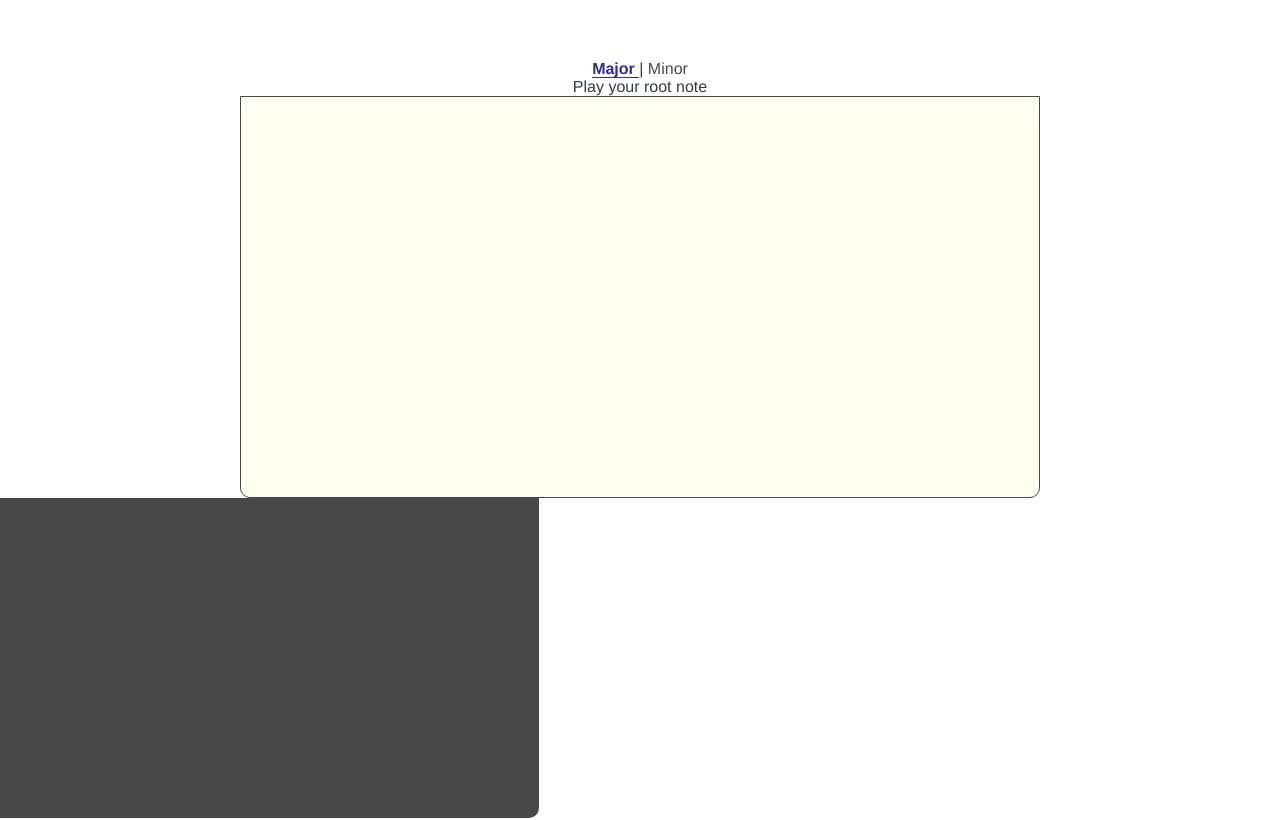
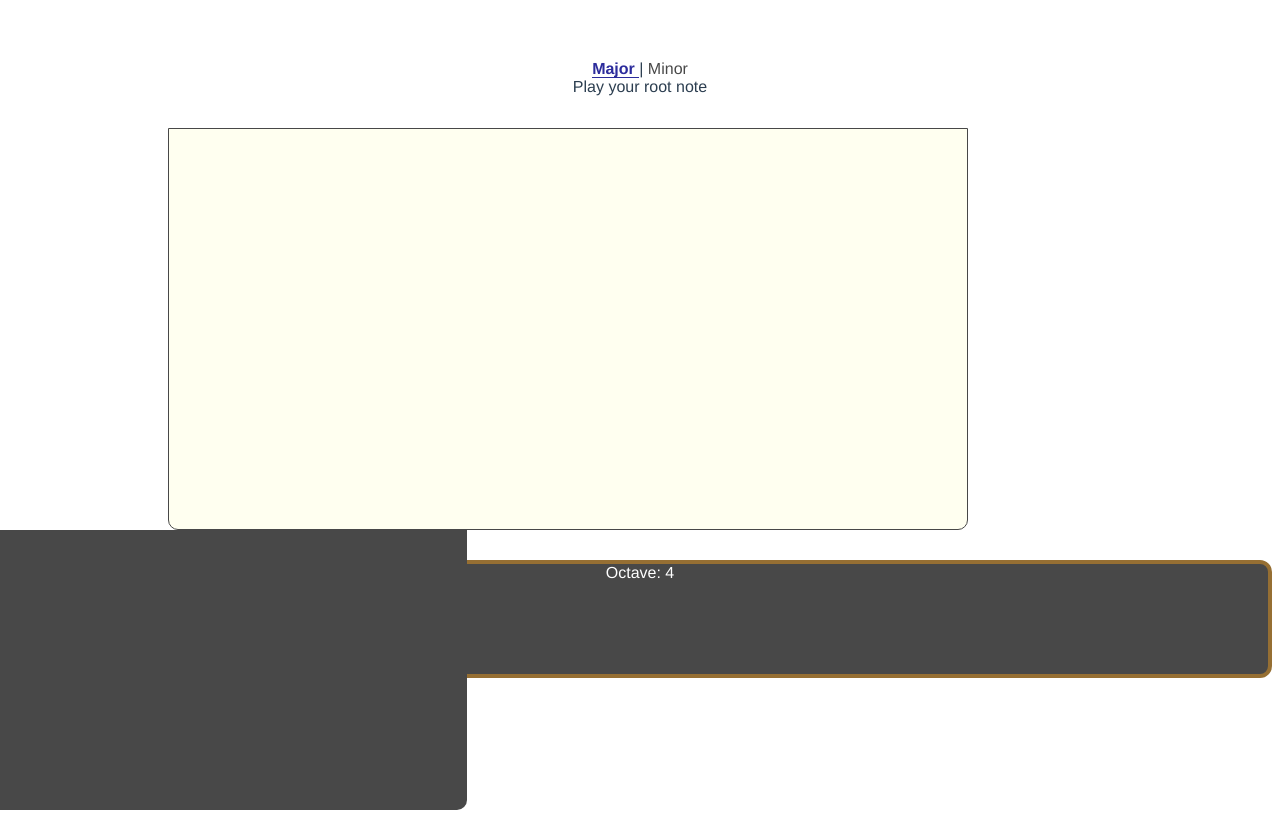
Before and after one commit to jpantana/piano_ui, a Vue app: page /major in a window 1280 px wide. Shown: the top 820 px of the page. Built offline with nearby package versions, Linux system fonts and the light colour scheme.

Commit message:
add octave button and sine synth

```diff
--- /dev/null
+++ b/src/components/Octave.vue
@@ -0,0 +1,109 @@
+<template>
+  <div class="octave-wrapper fx-rows fx-center">
+    <label class="fx-row label mt-1">
+      Octave: {{ octave }}
+    </label>
+
+    <div class="fx-row fx-columns fx-center mb-1">
+
+      <div class="arrow-wrapper fx-column mr-1">
+        <div  id="up-arrow" @click="handleArrowClick" />
+      </div>
+
+      <div class="arrow-wrapper fx-column">
+        <div id="down-arrow" @click="handleArrowClick" />
+      </div>
+
+    </div>
+  </div>
+</template>
+
+<script>
+import {ref} from 'vue';
+
+const ENABLED = '#ff0000';
+const DISNABLED = '#fc7d7d';
+
+export default {
+  props: {
+    octave: {
+      type: Number,
+      default: 4,
+    }
+  },
+  setup(props, context) {
+    /** Data */
+    const upArrowColor = ref('#ff0000');
+    const downArrowColor = ref('#ff0000');
+
+    /** Computed */
+
+    /** Methods */
+    const handleArrowClick = (e) => {
+      switch (e.target.id) {
+        case 'up-arrow':
+          if (props.octave < 7) {
+            context.emit('update:octave', props.octave + 1);
+            downArrowColor.value = ENABLED;
+            if ((props.octave + 1) === 7) {
+              // disable up arrow
+              upArrowColor.value = DISNABLED;
+            }
+          }
+          break;
+        case 'down-arrow':
+          if (props.octave > 0) {
+            context.emit('update:octave', props.octave - 1);
+            upArrowColor.value = ENABLED;
+            if ((props.octave - 1) === 0) {
+              // disable down arrow
+              downArrowColor.value = DISNABLED;
+            }
+          }
+          break;
+        default: break;
+      }
+    }
+
+    return {
+      handleArrowClick,
+      upArrowColor,
+      downArrowColor,
+    }
+  },
+}
+</script>
+
+<style lang="scss" scoped>
+.octave-wrapper {
+  background: #484848;
+  border: #966F33 solid 4px;
+  border-radius: 12px;
+
+  .label {
+    color: white;
+  }
+
+  .arrow-wrapper {
+    padding: .5rem;
+
+    > #up-arrow {
+      width: 0;
+      height: 0;
+      border-left: 15px solid transparent;
+      border-right: 15px solid transparent;
+      border-bottom: 30px solid v-bind(upArrowColor);
+    }
+    > #down-arrow {
+      width: 0;
+      height: 0;
+      border-left: 15px solid transparent;
+      border-right: 15px solid transparent;
+      border-top: 30px solid v-bind(downArrowColor);
+    }
+
+    // & > .disabled {
+    // }
+  }
+}
+</style>
--- a/src/components/Piano.vue
+++ b/src/components/Piano.vue
@@ -19,6 +19,10 @@ export default defineComponent({
     scale: {
       type: Array,
       default: () => ([]),
+    },
+    octave: {
+      type: Number,
+      default: 4,
     },
     mode: {
       type: String,
@@ -47,12 +51,16 @@ export default defineComponent({
     const keyWidth = ref('0px');
     const positionKey = ref('-0px');
 
+    const oscillators = ref([]);
+
     /** computed props */
     const keysComputed = computed(() => {
       return keys.value.map(x => ({...x,
                                     classes: `${x.classes} ${isInScale(x) ? 'in-scale' : '' }`
                                   }))
     });
+
+    const oct = computed(() => props.octave);
 
     /** watchers */
     watch(isMounted, (to) => {
@@ -64,10 +72,45 @@ export default defineComponent({
         }
       }
     });
+    watch(oct, () => {
+      //
+    })
 
     /** methods */
+    const createSynth = (getFrequency, note) => {
+      const audioCtx = new (window.AudioContext || window.webkitAudioContext)();
+      // create Oscillator node
+      const oscillator = audioCtx.createOscillator();
+      oscillator.connect(audioCtx.destination);
+      oscillator.type = 'sine';
+      oscillator.frequency.setValueAtTime( getFrequency(note), audioCtx.currentTime);
+
+      if (oscillators.value.length) {
+        oscillators.value[0].stop();
+        oscillators.value.splice(0, 1);
+      }
+
+      oscillators.value.push(oscillator);
+      oscillator.start();
+      setTimeout(() => {
+        oscillator.stop();
+      }, 1800);
+    }
+
+    const getFrequency = (note) => {
+        const octJump = (oct.value - 4) * 12
+        const middleC = 440 * Math.pow( Math.pow( 2, 1 / 12 ), -9 );
+        return middleC * Math.pow( Math.pow( 2, 1 / 12 ), (note.id * 1) + octJump );
+      }
+
+
+    const playNoteFrequency = (note) => {
+      createSynth(getFrequency, note);
+    };
+
     const handleNotePlayed = (note) => {
       context.emit('played', note );
+      playNoteFrequency(note);
     }
 
     const isInScale = (data) => {
@@ -82,6 +125,7 @@ export default defineComponent({
     });
 
     return {
+      oscillators,
       keysComputed,
       keyWidth,
       positionKey,
@@ -106,7 +150,8 @@ $red: #ff6961;
   background: transparent;
   margin-top: 1rem;
   max-width: 800px;
-  margin: auto;
+  // margin: auto 2rem auto auto;
+  margin: 2rem 2rem 2rem 10rem;
 
   .key {
     height: inherit;
@@ -130,7 +175,7 @@ $red: #ff6961;
         display: block;
         background-color: $black;
         border-radius: 0 0 $radius $radius;
-        height: 320px;
+        height: 280px;
         min-width: v-bind(keyWidth);
         z-index: 1;
         left: v-bind(positionKey) !important;
--- a/src/styles/flex.scss
+++ b/src/styles/flex.scss
@@ -4,10 +4,15 @@
 
   > .fx-row {
     position: relative;
+    flex: 0 0 auto;
 
     &.fx-expand {
       flex: 1 1 auto;
     }
+  }
+  &.fx-center {
+    justify-content: center;
+    align-items: center;
   }
 }
 
@@ -17,9 +22,19 @@
 
   > .fx-column {
     position: relative;
+    flex: 0 0 auto;
 
     &.fx-expand {
       flex: 1 1 auto;
     }
   }
+
+  &.fx-center {
+    justify-content: center;
+    align-items: center;
+  }
 }
+
+.fx-row.fx-columns, .fx-column.fx-rows {
+  // position: absolute;
+}
--- a/src/views/Major.vue
+++ b/src/views/Major.vue
@@ -5,26 +5,38 @@
         <span v-if="rootNote" class="bold-font">: {{ rootNote }}</span>
       </label>
     </div>
-    <Piano
-      :scale="scale"
-      class="mt-2"
-      @played="handleNotePlayed" />
+    <div class="fx-columns fx-center mt-2" style="margin: auto;">
+
+      <Piano
+        :scale="scale"
+        :octave="octave"
+        class="fx-column fx-expand"
+        @played="handleNotePlayed" />
+
+        <Octave
+          class="fx-column"
+          v-model:octave="octave"
+        />
+
+    </div>
   </div>
 </template>
 
 <script>
 import { defineComponent, ref } from 'vue';
 import Piano from '../components/Piano.vue';
+import Octave from '../components/Octave.vue';
 import { getMajorScaleByRoot } from '../utils/data/scales.data.js';
 
 export default defineComponent({
   components: {
     Piano,
+    Octave,
   },
   setup() {
     const scale = ref([]);
-
     const rootNote = ref('');
+    const octave = ref(4);
 
     const handleNotePlayed = async ( note ) => {
       const res = await getMajorScaleByRoot(note.id);
@@ -32,10 +44,18 @@ export default defineComponent({
       rootNote.value = `${ note.sharpName } Major`;
     }
 
+    /** Methods */
+
+    /** Watchers */
+
+
+
     return {
       scale,
+      octave,
       rootNote,
       handleNotePlayed,
+      // handleOctaveChange,
     }
   },
 })
```
